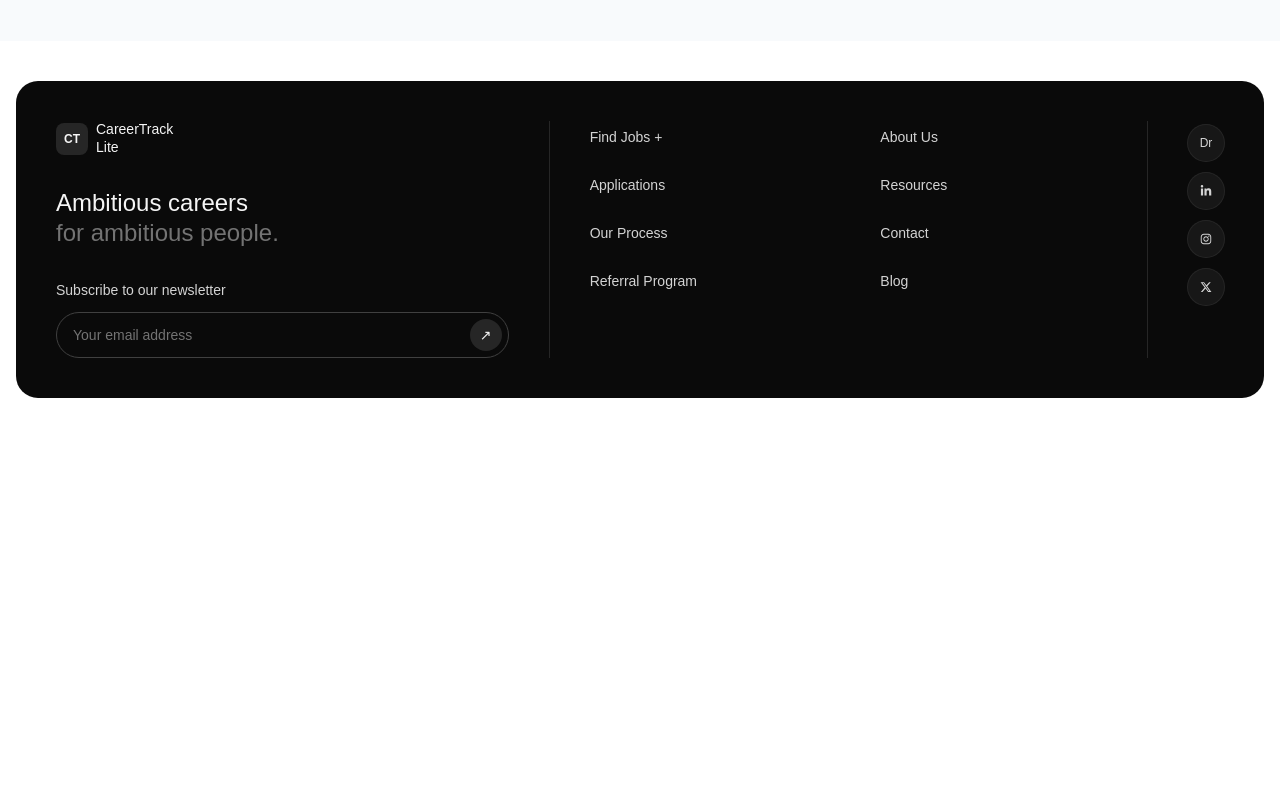
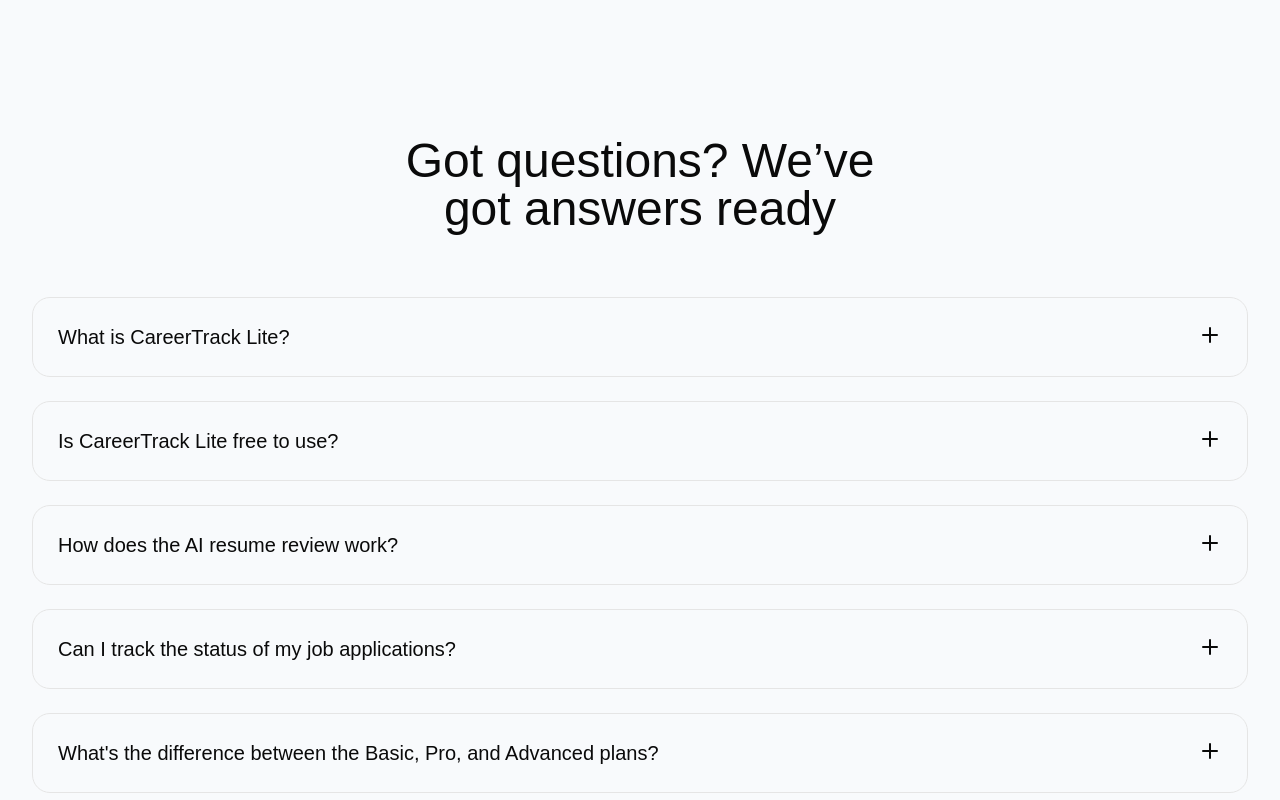
Before and after one commit to TamimKhan-dev/CareerTrack-Lite, a React (Vite) app: page / in a window 1280 px wide. Shown: the part 2040-2840 px from the top of the page. Before the commit the page ends 2478 px from the top, so only its background shows below. Built offline with nearby package versions, Linux system fonts and the light colour scheme.

Commit message:
Created FAQ section

```diff
--- a/package.json
+++ b/package.json
@@ -12,6 +12,7 @@
   "dependencies": {
     "@base-ui/react": "^1.6.0",
     "@fontsource-variable/geist": "^5.3.0",
+    "@iconify/react": "^6.0.2",
     "@tailwindcss/vite": "^4.3.3",
     "class-variance-authority": "^0.7.1",
     "clsx": "^2.1.1",
--- /dev/null
+++ b/src/components/shadcn-space/blocks/faq-01/faq.jsx
@@ -0,0 +1,90 @@
+import {
+  Accordion,
+  AccordionContent,
+  AccordionItem,
+  AccordionTrigger,
+} from "@/components/ui/accordion";
+import { PlusIcon } from "lucide-react";
+import { cn } from "@/lib/utils";
+
+const FAQ_DATA = [
+  {
+    question: "What is CareerTrack Lite?",
+    answer:
+      "CareerTrack Lite is a job search platform that helps you discover, track, and apply to roles across software engineering, marketing, design, product, and more — all in one place, with tools like AI resume review and application tracking to keep your search organized.",
+  },
+  {
+    question: "Is CareerTrack Lite free to use?",
+    answer:
+      "You can explore jobs and create a profile for free. Paid plans unlock extra features like unlimited applications, priority job alerts, and 1-on-1 career coaching, and every plan starts with a 7-day free trial — no credit card required.",
+  },
+  {
+    question: "How does the AI resume review work?",
+    answer:
+      "Upload your resume and our AI reviews it against the role you're applying for, flagging missing keywords, formatting issues, and areas to strengthen — so you can submit a stronger application in minutes.",
+  },
+  {
+    question: "Can I track the status of my job applications?",
+    answer:
+      "Yes. Every application you submit through CareerTrack Lite is logged automatically, so you can see what stage each one is in — applied, under review, interview, or closed — without digging through your email.",
+  },
+  {
+    question: "What's the difference between the Basic, Pro, and Advanced plans?",
+    answer:
+      "Basic covers the essentials like AI resume review and unlimited applications. Pro adds priority job alerts so you hear about new roles first. Advanced includes everything plus 1-on-1 career coaching for personalized guidance on your search.",
+  },
+  {
+    question: "Can I switch between monthly and yearly billing?",
+    answer:
+      "Yes, you can toggle between monthly and yearly billing at any time from your account settings. Yearly billing is discounted compared to paying month to month.",
+  },
+  {
+    question: "How often are new jobs added to the platform?",
+    answer:
+      "New listings are added daily across all categories, and Pro and Advanced members get priority alerts as soon as roles matching their profile go live.",
+  },
+];
+
+export default function Faq() {
+  return (
+    <section>
+      <div
+        className="max-w-7xl mx-auto px-4 sm:px-6 lg:px-8 xl:py-24 py-8 flex flex-col gap-16">
+        <div
+          className="flex justify-center animate-in fade-in slide-in-from-top-10 duration-1000 delay-100 ease-in-out fill-mode-both">
+          <h2 className="text-5xl font-medium text-center max-w-lg">
+            Got questions? We’ve got answers ready
+          </h2>
+        </div>
+
+        <div>
+          <Accordion className="w-full flex flex-col gap-6">
+            {FAQ_DATA.map((faq, index) => (
+              <AccordionItem
+                key={`item-${index}`}
+                value={`item-${index}`}
+                className={cn(
+                  "p-6 border border-border rounded-2xl flex flex-col gap-3 group/item data-open:bg-accent transition-colors animate-in fade-in slide-in-from-bottom-8 duration-700 fill-mode-both",
+                  index === 0 && "delay-100",
+                  index === 1 && "delay-200",
+                  index === 2 && "delay-300",
+                  index === 3 && "delay-400",
+                  index === 4 && "delay-500"
+                )}>
+                <AccordionTrigger
+                  className="p-0 text-xl font-medium hover:no-underline **:data-[slot=accordion-trigger-icon]:hidden cursor-pointer">
+                  {faq.question}
+                  <PlusIcon
+                    className="w-6 h-6 shrink-0 transition-transform duration-200 group-aria-expanded/accordion-trigger:rotate-45" />
+                </AccordionTrigger>
+                <AccordionContent className="p-0 text-muted-foreground text-base">
+                  {faq.answer}
+                </AccordionContent>
+              </AccordionItem>
+            ))}
+          </Accordion>
+        </div>
+      </div>
+    </section>
+  );
+}
--- /dev/null
+++ b/src/components/ui/accordion.jsx
@@ -0,0 +1,77 @@
+import { Accordion as AccordionPrimitive } from "@base-ui/react/accordion"
+
+import { cn } from "@/lib/utils"
+import { ChevronDownIcon, ChevronUpIcon } from "lucide-react"
+
+function Accordion({
+  className,
+  ...props
+}) {
+  return (
+    <AccordionPrimitive.Root
+      data-slot="accordion"
+      className={cn("flex w-full flex-col", className)}
+      {...props} />
+  );
+}
+
+function AccordionItem({
+  className,
+  ...props
+}) {
+  return (
+    <AccordionPrimitive.Item
+      data-slot="accordion-item"
+      className={cn("not-last:border-b", className)}
+      {...props} />
+  );
+}
+
+function AccordionTrigger({
+  className,
+  children,
+  ...props
+}) {
+  return (
+    <AccordionPrimitive.Header className="flex">
+      <AccordionPrimitive.Trigger
+        data-slot="accordion-trigger"
+        className={cn(
+          "group/accordion-trigger relative flex flex-1 items-start justify-between rounded-lg border border-transparent py-2.5 text-left text-sm font-medium transition-all outline-none hover:underline focus-visible:border-ring focus-visible:ring-3 focus-visible:ring-ring/50 focus-visible:after:border-ring aria-disabled:pointer-events-none aria-disabled:opacity-50 **:data-[slot=accordion-trigger-icon]:ml-auto **:data-[slot=accordion-trigger-icon]:size-4 **:data-[slot=accordion-trigger-icon]:text-muted-foreground",
+          className
+        )}
+        {...props}>
+        {children}
+        <ChevronDownIcon
+          data-slot="accordion-trigger-icon"
+          className="pointer-events-none shrink-0 group-aria-expanded/accordion-trigger:hidden" />
+        <ChevronUpIcon
+          data-slot="accordion-trigger-icon"
+          className="pointer-events-none hidden shrink-0 group-aria-expanded/accordion-trigger:inline" />
+      </AccordionPrimitive.Trigger>
+    </AccordionPrimitive.Header>
+  );
+}
+
+function AccordionContent({
+  className,
+  children,
+  ...props
+}) {
+  return (
+    <AccordionPrimitive.Panel
+      data-slot="accordion-content"
+      className="overflow-hidden text-sm data-open:animate-accordion-down data-closed:animate-accordion-up"
+      {...props}>
+      <div
+        className={cn(
+          "h-(--accordion-panel-height) pt-0 pb-2.5 data-ending-style:h-0 data-starting-style:h-0 [&_a]:underline [&_a]:underline-offset-3 [&_a]:hover:text-foreground [&_p:not(:last-child)]:mb-4",
+          className
+        )}>
+        {children}
+      </div>
+    </AccordionPrimitive.Panel>
+  );
+}
+
+export { Accordion, AccordionItem, AccordionTrigger, AccordionContent }
--- /dev/null
+++ b/src/components/ui/badge.jsx
@@ -0,0 +1,49 @@
+import { mergeProps } from "@base-ui/react/merge-props"
+import { useRender } from "@base-ui/react/use-render"
+import { cva } from "class-variance-authority";
+
+import { cn } from "@/lib/utils"
+
+const badgeVariants = cva(
+  "group/badge inline-flex h-5 w-fit shrink-0 items-center justify-center gap-1 overflow-hidden rounded-4xl border border-transparent px-2 py-0.5 text-xs font-medium whitespace-nowrap transition-all focus-visible:border-ring focus-visible:ring-[3px] focus-visible:ring-ring/50 has-data-[icon=inline-end]:pr-1.5 has-data-[icon=inline-start]:pl-1.5 aria-invalid:border-destructive aria-invalid:ring-destructive/20 dark:aria-invalid:ring-destructive/40 [&>svg]:pointer-events-none [&>svg]:size-3!",
+  {
+    variants: {
+      variant: {
+        default: "bg-primary text-primary-foreground [a]:hover:bg-primary/80",
+        secondary:
+          "bg-secondary text-secondary-foreground [a]:hover:bg-secondary/80",
+        destructive:
+          "bg-destructive/10 text-destructive focus-visible:ring-destructive/20 dark:bg-destructive/20 dark:focus-visible:ring-destructive/40 [a]:hover:bg-destructive/20",
+        outline:
+          "border-border text-foreground [a]:hover:bg-muted [a]:hover:text-muted-foreground",
+        ghost:
+          "hover:bg-muted hover:text-muted-foreground dark:hover:bg-muted/50",
+        link: "text-primary underline-offset-4 hover:underline",
+      },
+    },
+    defaultVariants: {
+      variant: "default",
+    },
+  }
+)
+
+function Badge({
+  className,
+  variant = "default",
+  render,
+  ...props
+}) {
+  return useRender({
+    defaultTagName: "span",
+    props: mergeProps({
+      className: cn(badgeVariants({ variant }), className),
+    }, props),
+    render,
+    state: {
+      slot: "badge",
+      variant,
+    },
+  });
+}
+
+export { Badge, badgeVariants }
--- a/src/index.css
+++ b/src/index.css
@@ -119,10 +119,10 @@
 
 @layer base {
   * {
-    @apply border-border outline-ring/50;
+    @apply border-border outline-ring/50 ;
     }
   body {
-    @apply bg-background text-foreground;
+    @apply bg-background text-foreground bg-slate-50;
     }
   html {
     @apply font-sans;
--- a/src/pages/Home.jsx
+++ b/src/pages/Home.jsx
@@ -1,6 +1,7 @@
 import FindExploreJobs from "@/components/Home/Findexplorejobs";
 import Hero from "@/components/Home/Hero";
 import PricingSection from "@/components/Home/Pricingsection";
+import Faq from "@/components/shadcn-space/blocks/faq-01/faq";
 
 const Home = () => {
     return (
@@ -8,6 +9,7 @@
           <Hero />
           <FindExploreJobs />
           <PricingSection />
+          <Faq />
         </>
     );
 };
```
Also changed, not shown: components.json, 1 other file (tests, documents, lock files or other folders).
